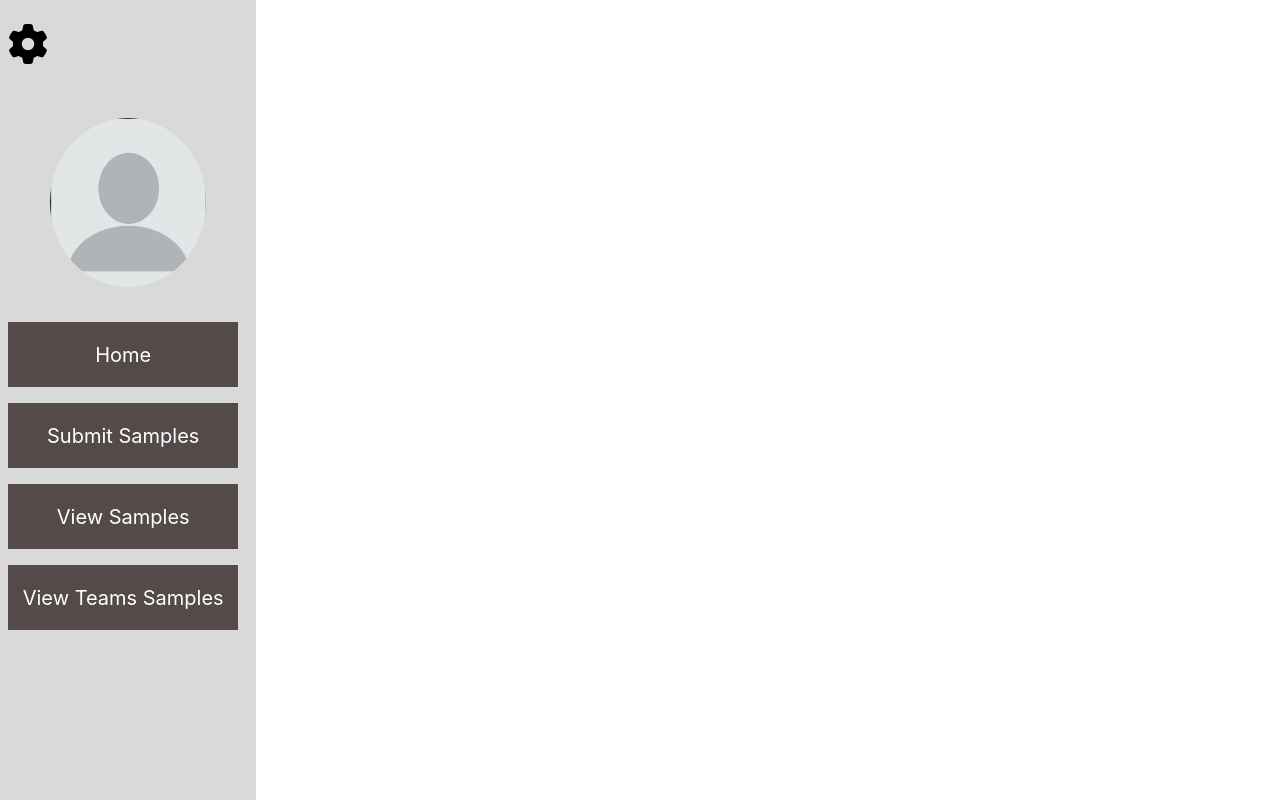
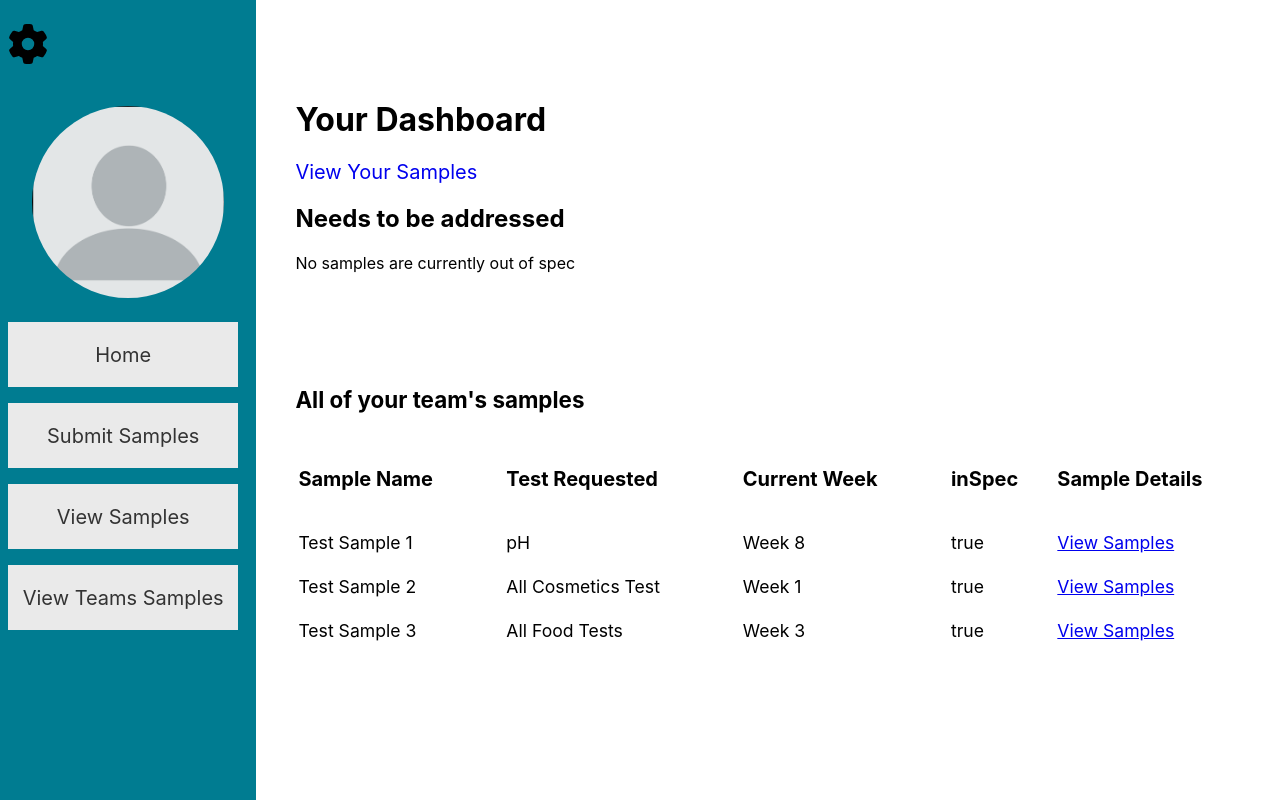
Before and after one commit to kbongco/sample-management-frontend, a React (Create React App) app: page / in a window 1280 px wide. Built offline with nearby package versions, Linux system fonts and the light colour scheme.

Commit message:
scientist table complted need to add styling in

```diff
--- a/package.json
+++ b/package.json
@@ -17,6 +17,7 @@
     "react-dom": "^18.2.0",
     "react-router-dom": "^6.14.2",
     "react-scripts": "5.0.1",
+    "react-translate": "^7.0.1",
     "typescript": "^4.9.5",
     "web-vitals": "^2.1.4"
   },
--- a/src/App.css
+++ b/src/App.css
@@ -1,38 +1,8 @@
-.App {
-  text-align: center;
+.chbi-navbar-content {
+display: grid;
+grid-template-columns: 0.3fr 1fr;
+grid-template-rows: repeat(5, 1fr);
+grid-column-gap: 0px;
+grid-row-gap: 0px;
+height: 100vh;
 }
-
-.App-logo {
-  height: 40vmin;
-  pointer-events: none;
-}
-
-@media (prefers-reduced-motion: no-preference) {
-  .App-logo {
-    animation: App-logo-spin infinite 20s linear;
-  }
-}
-
-.App-header {
-  background-color: #282c34;
-  min-height: 100vh;
-  display: flex;
-  flex-direction: column;
-  align-items: center;
-  justify-content: center;
-  font-size: calc(10px + 2vmin);
-  color: white;
-}
-
-.App-link {
-  color: #61dafb;
-}
-
-@keyframes App-logo-spin {
-  from {
-    transform: rotate(0deg);
-  }
-  to {
-    transform: rotate(360deg);
-  }
-}
--- a/src/App.tsx
+++ b/src/App.tsx
@@ -2,12 +2,18 @@ import React from 'react';
 import logo from './logo.svg';
 import './App.css';
 import Login from './Screens/Login/Login';
+import DashBoardContent from './Screens/Scientist-Dashboard/DashBoard-Content/DashBoardContent';
 import NavBar from './Layout/NavBar/NavBar';
 
 function App() {
   return (
-    <NavBar/>
-      // <Login/>
+    <>
+      <div className='chbi-navbar-content'>
+        <NavBar />
+        <DashBoardContent/>
+      </div>
+    {/* <Login/> */}
+      </>
   );
 }
 
--- a/src/Layout/NavBar/NavBar.css
+++ b/src/Layout/NavBar/NavBar.css
@@ -2,7 +2,7 @@
   height: 100vh;
   width: 20vw;
   margin-top: 0;
-  background-color: #D9D9D9
+  background-color: #007C91;
 }
 
 .chbi-navbar-user-photo {
@@ -14,9 +14,8 @@
 }
 
 .chbi-navbar-blank-user {
-  height: 169px;
-    width: 156px;
-    border-radius: 50%
+  max-width: 75%;
+  border-radius: 50%;
 }
 
 .chbi-gear-icon {
@@ -33,8 +32,8 @@
   justify-content: center;
   align-items: center;
   text-decoration: none;
-  background-color: #554A4A;
-  color: white;
+  background-color: #EAEAEA;
+  color: #333333;
   margin-bottom: 16px;
   margin-left: 8px;
 }
--- /dev/null
+++ b/src/Screens/Scientist-Dashboard/DashBoard-Content/DashBoardContent.css
@@ -0,0 +1,44 @@
+.chbi-dashboard-title {
+  display: flex;
+  height: 20%;
+}
+
+.chbi-dashboard-title-text {
+  display: flex;
+  align-items: end;
+}
+
+.chbi-view-sample-link {
+  text-decoration: none;
+  font-size: 1.25rem;
+}
+
+.chbi-dashboard-all-text {
+  font-size: 1.4rem;
+}
+
+.chbi-scientist-samples-container {
+  max-height: 50%;
+}
+
+.chbi-needs-attention-header {
+  height: 20vh;
+}
+
+.chbi-sample-header-text {
+  text-align: left;
+  font-size: 1.25rem
+}
+
+.chbi-sample-tables {
+  width: 100%;
+}
+
+.chbi-sample-headers {
+  line-height: 10vh;
+}
+
+.chbi-sample-details {
+  line-height: 5vh;
+  font-size: 1.1rem;
+}
--- /dev/null
+++ b/src/Screens/Scientist-Dashboard/DashBoard-Content/DashBoardContent.tsx
@@ -0,0 +1,83 @@
+import React from 'react';
+import './DashBoardContent.css';
+import { Samples } from '../../../interfaces/samples-interface';
+
+export default function DashBoardContent() {
+  const sampleAlert: boolean = false;
+  const samplesInTest: Samples[] = [
+    {
+      sampleName: 'Test Sample 1',
+      testRequested: 'pH',
+      currentWeek: 'Week 8',
+      inSpec: true,
+      sampleDetails: '/sample-1'
+    },
+    {
+      sampleName: 'Test Sample 2',
+      testRequested: 'All Cosmetics Test',
+      currentWeek: 'Week 1',
+      inSpec: true,
+      sampleDetails: '/sample-2'
+    },
+    {
+      sampleName: 'Test Sample 3',
+      testRequested: 'All Food Tests',
+      currentWeek: 'Week 3',
+      inSpec: false,
+      sampleDetails: '/sample-3'
+    }
+  ];
+
+  return (
+    <div>
+      <div className='chbi-dashboard-title'>
+        <h1 className='chbi-dashboard-title-text'>Your Dashboard</h1>
+      </div>
+      <div className='chbi-subtitle-text'>
+        <a  className='chbi-view-sample-link' href='/'>View Your Samples</a>
+      </div>
+      <div className='chbi-needs-attention-header'>
+        <h2>Needs to be addressed</h2>
+        {sampleAlert ? <div><p>The following samples are in need of scientist review</p></div>: <p>No samples are currently out of spec</p>}
+      </div>
+      <div className='chbi-scientist-samples-container'>
+        <div className='chbi-dashboard-sample-text-container'>
+          <h3 className='chbi-dashboard-all-text'>All of your team's samples</h3>
+          {samplesInTest.length === 0 ?  <div><h1>You currently do not have any samples in test</h1></div> :
+            <table className='chbi-sample-tables'>
+              <thead className='chbi-sample-headers'>
+                <tr className='chbi-sample-header-text'>
+                  <th>Sample Name</th>
+                  <th>Test Requested</th>
+                  <th>Current Week</th>
+                  <th>inSpec</th>
+                  <th>Sample Details</th>
+                </tr>
+              </thead>
+              <tbody className='chbi-sample-details'>
+                {samplesInTest.map((sample: Samples) => (
+                  <tr>
+                    <td>
+                      {sample.sampleName}
+                    </td>
+                    <td>
+                      {sample.testRequested}
+                    </td>
+                    <td>
+                      {sample.currentWeek}
+                    </td>
+                    <td>
+                      true
+                    </td>
+                    <td>
+                     <a href={sample.sampleDetails}>View Samples</a>
+                    </td>
+                  </tr>
+                ))}
+              </tbody>
+            </table>}
+        </div>
+      </div>
+    </div>
+  )
+}
--- /dev/null
+++ b/src/interfaces/samples-interface.tsx
@@ -0,0 +1,7 @@
+export interface Samples {
+  sampleName: string;
+  testRequested: any;
+  currentWeek: string;
+  inSpec: any;
+  sampleDetails: string;
+}
```
Also changed, not shown: src/Components/Modal/Modal.css (deleted), src/Components/Modal/Modal.tsx (deleted), 1 other file (tests, documents, lock files or other folders).
